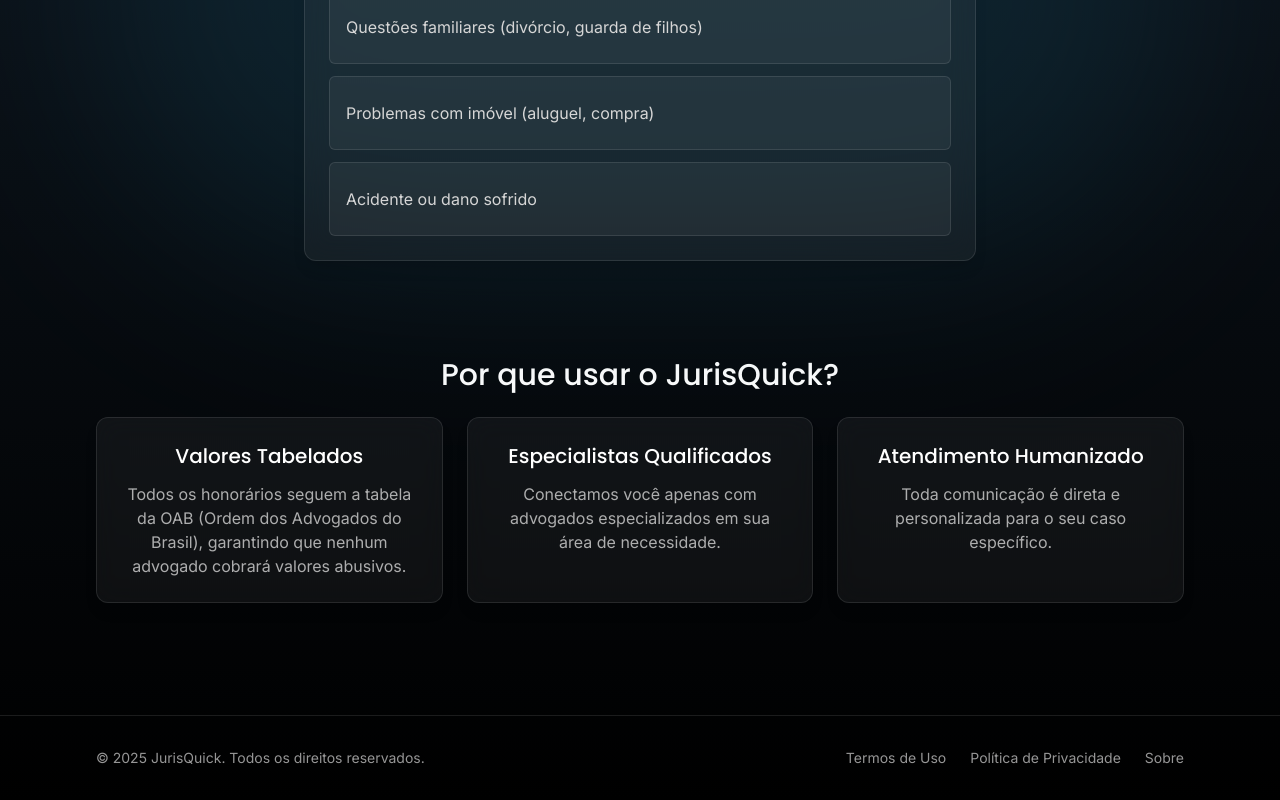
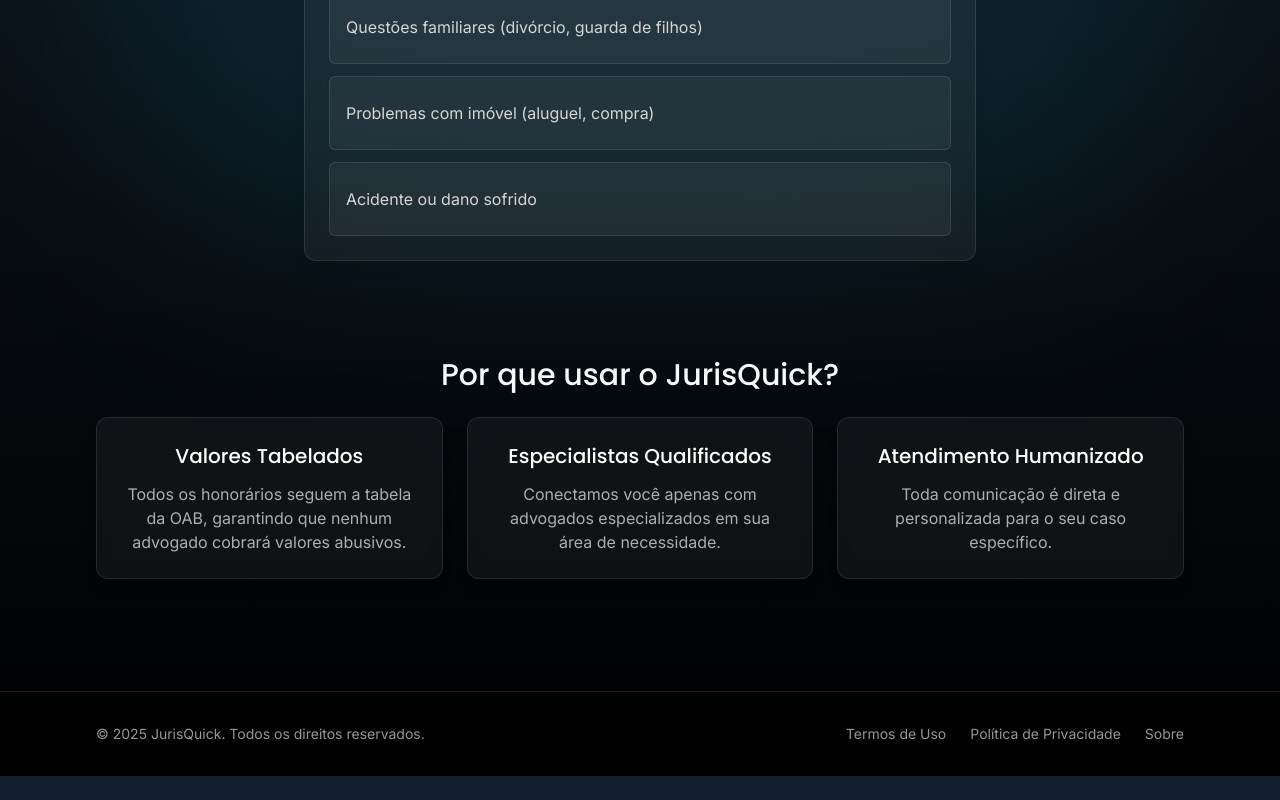
Before and after one commit to Moredy/advogou, a React (Vite) app: page / in a window 1280 px wide. Shown: the part 651-1451 px from the top of the page. After the commit the page ends 1427 px from the top, so only its background shows below. Built offline with nearby package versions, Linux system fonts and the light colour scheme.

Commit message:
Remove OAB explanation

```diff
--- a/src/pages/Index.tsx
+++ b/src/pages/Index.tsx
@@ -47,7 +47,7 @@ const Index: React.FC = () => {
             <div className="card-custom">
               <h3 className="text-xl font-medium mb-3 text-white">Valores Tabelados</h3>
               <p className="text-juris-text text-opacity-80">
-                Todos os honorários seguem a tabela da OAB (Ordem dos Advogados do Brasil), garantindo que nenhum advogado cobrará valores abusivos.
+                Todos os honorários seguem a tabela da OAB, garantindo que nenhum advogado cobrará valores abusivos.
               </p>
             </div>
 
```
